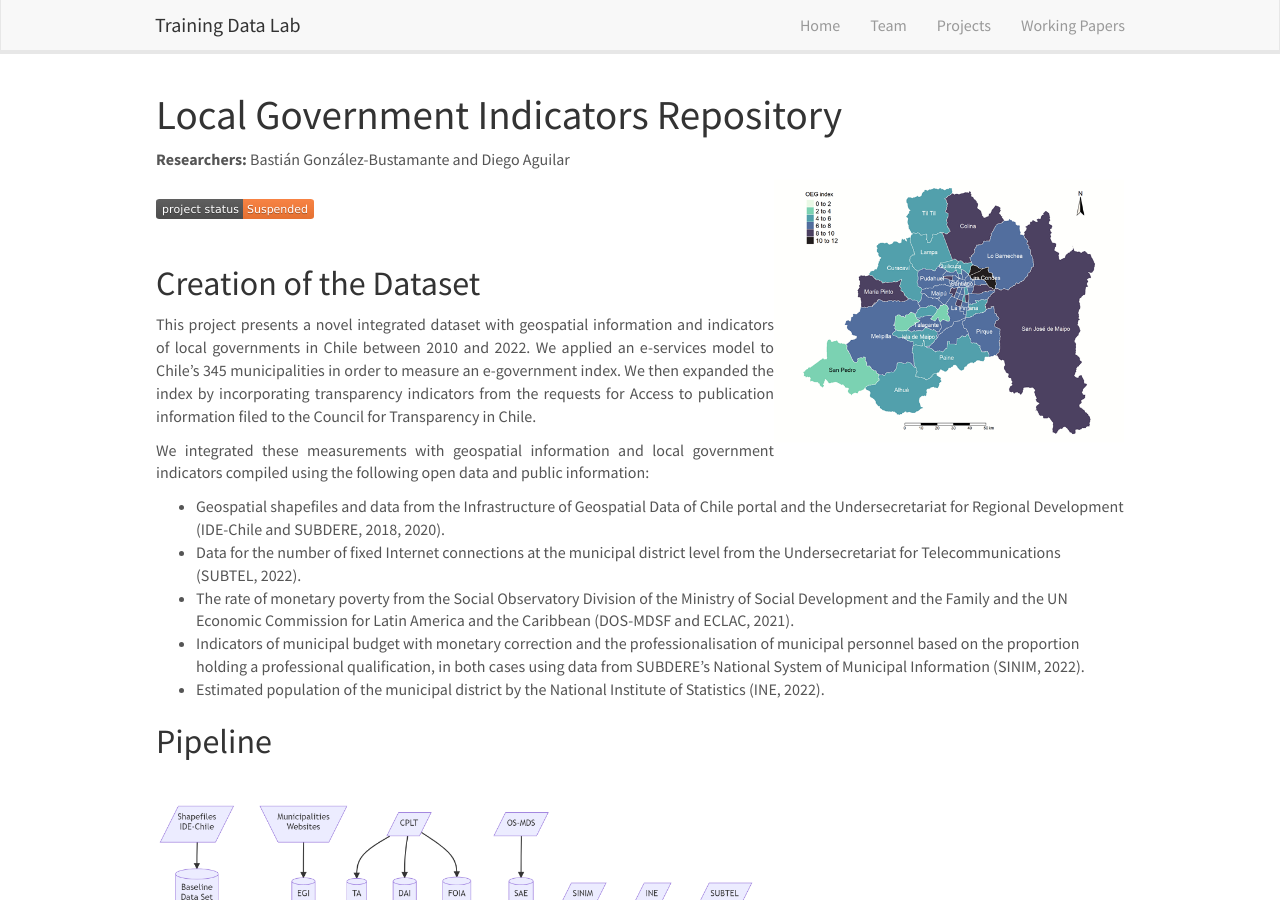
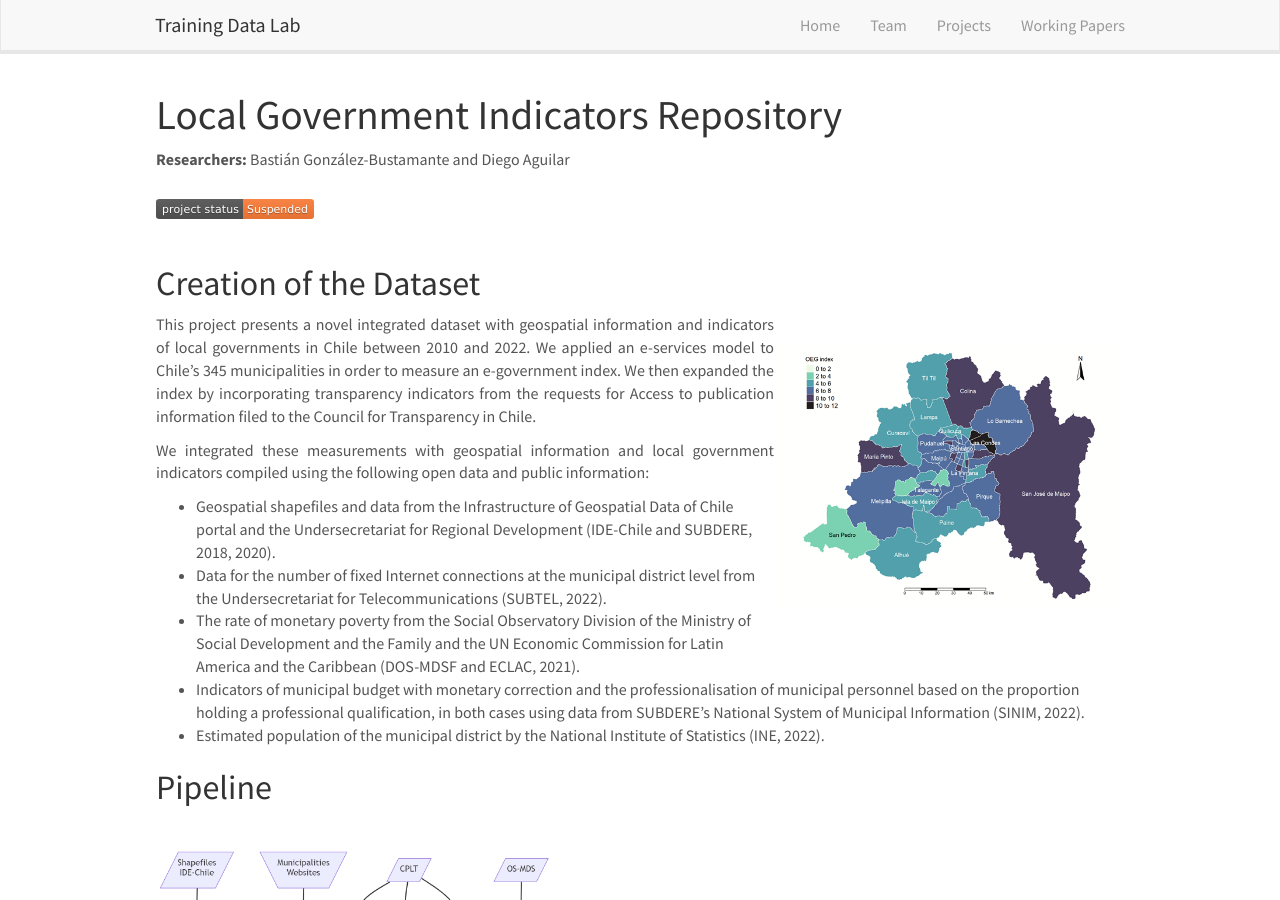
Before and after one commit to training-datalab/old-training-datalab.com, a Jekyll site: the page built from _pages/local-government-indicators.md, in a window 1280 px wide and 900 px high. Built offline with Jekyll 4.4.1, drawn with Linux system fonts in a browser that asks for light colours; nearby versions of some CDN libraries.

Commit message:
Update local-government-indicators.md

```diff
--- a/_pages/local-government-indicators.md
+++ b/_pages/local-government-indicators.md
@@ -8,13 +8,13 @@ permalink: /projects/local-government-indicators
 
 # Local Government Indicators Repository
 
-![]({{ site.url }}{{ site.baseurl }}/images/projects/RM_map.png){: style="width: 350px; float: right; border: 10px"}
-
 **Researchers:** Bastián González-Bustamante and Diego Aguilar
 
 ![Project Status: Suspended]({{ site.url }}{{ site.baseurl }}/badges/project_status/project_suspended.svg)
 
 ## Creation of the Dataset
+
+![]({{ site.url }}{{ site.baseurl }}/images/projects/RM_map.png){: style="width: 350px; float: right; border: 10px"}
 
 <p align="justify">This project presents a novel integrated dataset with geospatial information and indicators of local governments in Chile between 2010 and 2022. We applied an e-services model to Chile’s 345 municipalities in order to measure an e-government index. We then expanded the index by incorporating transparency indicators from the requests for Access to publication information filed to the Council for Transparency in Chile.</p>
 
```
